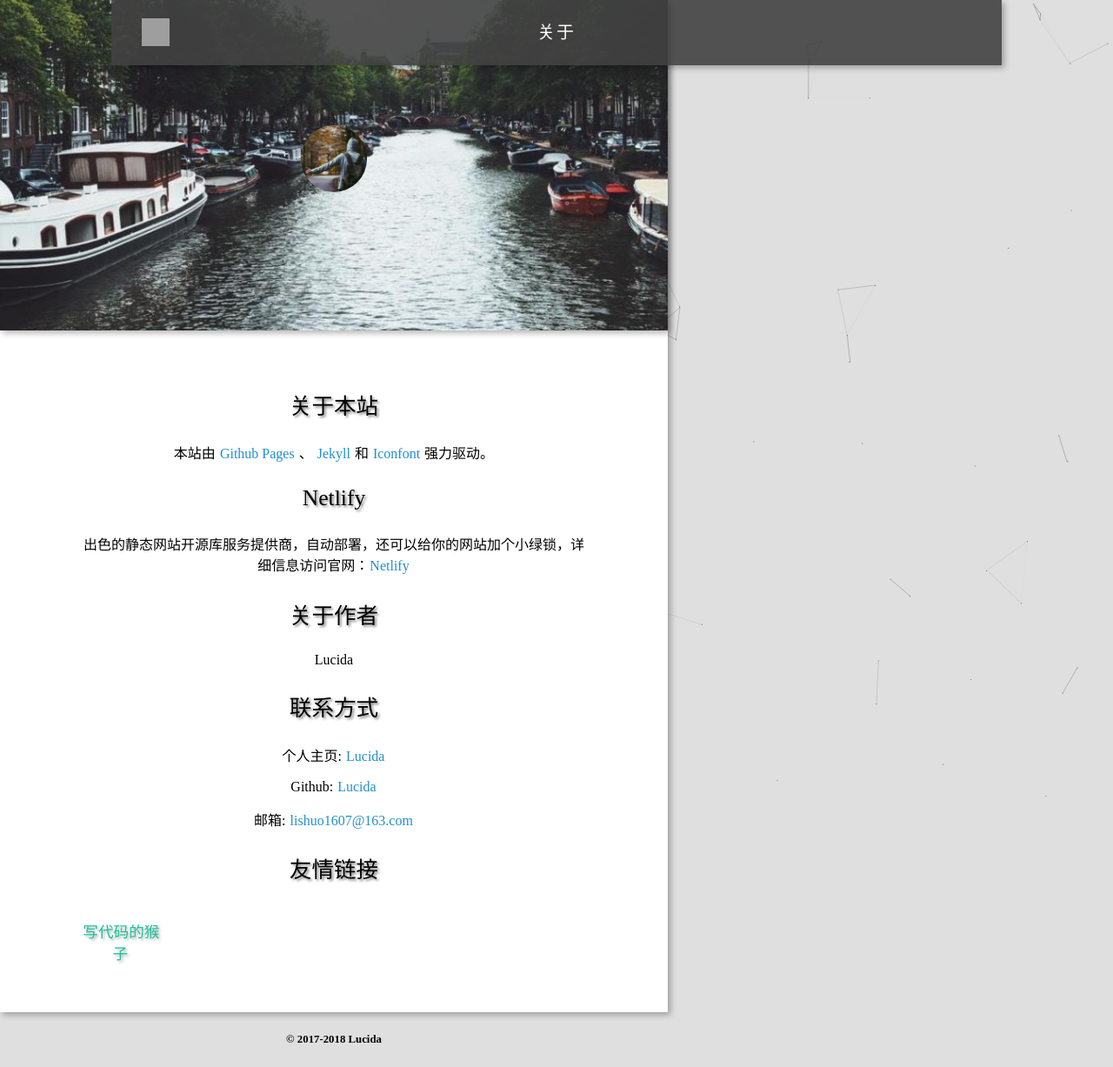
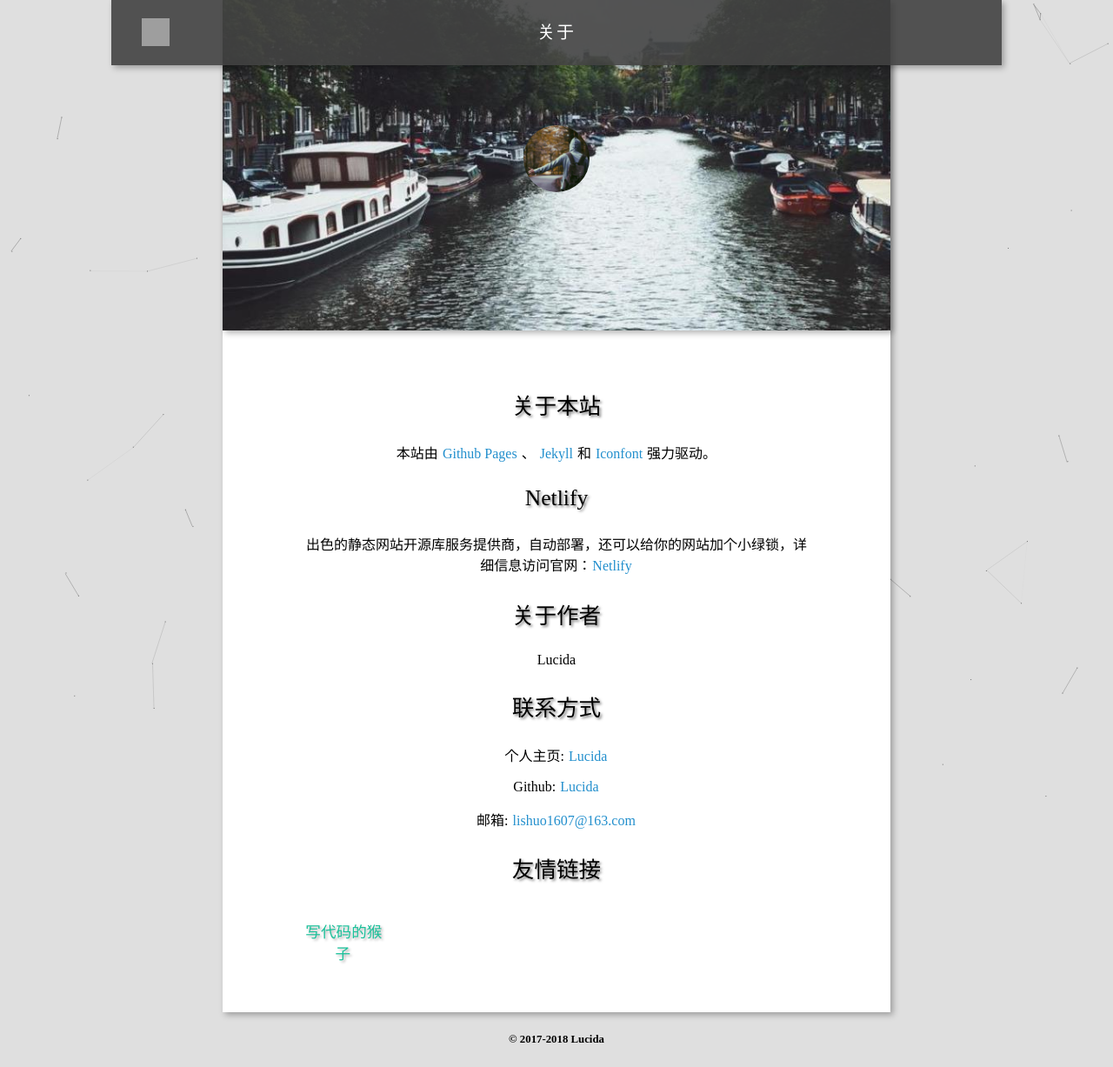
Before and after one commit to nlls1990/nlls1990.github.io, a Jekyll site: the page built from about.md, in a window 1280 px wide and 1227 px high. Shown: the whole window at 87% size. Built offline with Jekyll 4.4.1, drawn with Linux system fonts in a browser that asks for light colours; comment, search, counter and statistics services are not loaded; grey boxes are pictures that could not be loaded.

Commit message:
[css] Change nav and body width to 60%

```diff
--- a/assets/css/base.css
+++ b/assets/css/base.css
@@ -11,7 +11,7 @@
   /* 高度根据内容来定, 所以设置为auto*/
   min-height: 100%;
   /* 设置最小高度为占满显示的一屏 */
-  padding: 0;
+  padding: 0 20%;
   /* 内边距 上下为0 , 左右为10%*/
   width: 60%;
   /* 宽度为 百分比80% */
--- a/assets/css/header.css
+++ b/assets/css/header.css
@@ -73,8 +73,7 @@
 
 .nav-bar.nav-bar-fixed {
   position: fixed;
-  width: 80%;
-  left: 10%;
+  width: 100%;
   top: 0;
   background-color: rgba(66, 66, 66, 0.9);
   -webkit-box-shadow: 4px 5px 6px rgba(0,0,0,0.3);
```
